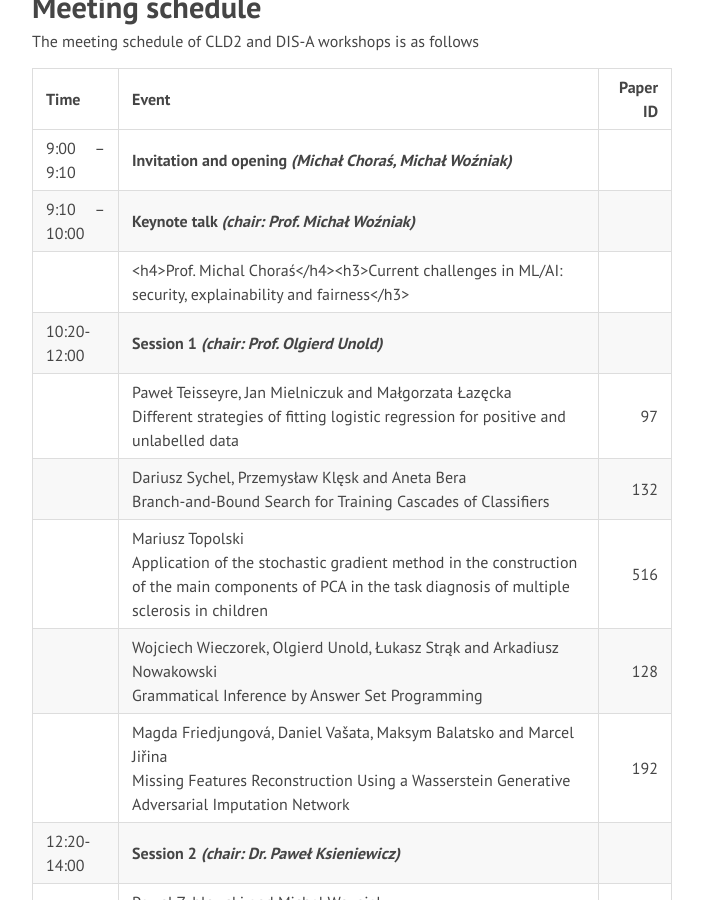
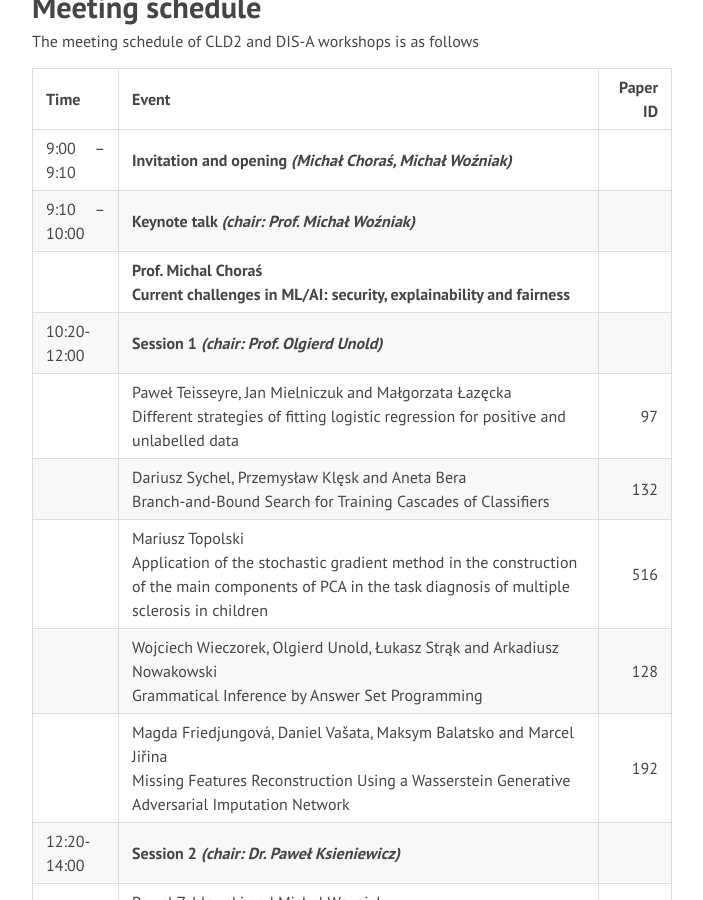
Before and after one commit to clfdd/clfdd.github.io, a Jekyll site: the page built from index.md, in a window 1280 px wide and 900 px high, scrolled down 1288 px. Shown: the whole window, without its empty margins (288-991 px from the left). Built offline with Jekyll 4.4.1, drawn with Linux system fonts in a browser that asks for light colours; nearby versions of some CDN libraries; Markdown is read by kramdown in place of the engine named in the settings.

Commit message:
Olaboga.

```diff
--- a/index.md
+++ b/index.md
@@ -34,7 +34,7 @@ The meeting schedule of CLD2 and DIS-A workshops is as follows
 | ------------- |:-------------|---:|
 | 9:00 – 9:10 |	<strong>Invitation and opening <em>(Michał Choraś, Michał Woźniak)</em></strong> |
 |9:10 – 10:00 |	<strong>Keynote talk <em>(chair:  Prof. Michał Woźniak)</em></strong>|
-||<h4>Prof. Michal Choraś</h4><h3>Current challenges in ML/AI: security, explainability and fairness</h3>|
+||<strong>Prof. Michal Choraś<br>Current challenges in ML/AI: security, explainability and fairness</strong>|
 |10:20-12:00| <strong>Session 1 <em>(chair: Prof. Olgierd Unold)</em></strong>|
 ||Paweł Teisseyre, Jan Mielniczuk and Małgorzata Łazęcka<br> Different strategies of fitting logistic regression for positive and unlabelled data|97 |
 ||Dariusz Sychel, Przemysław Klęsk and Aneta Bera<br> Branch-and-Bound Search for Training Cascades of Classifiers|132|
```
